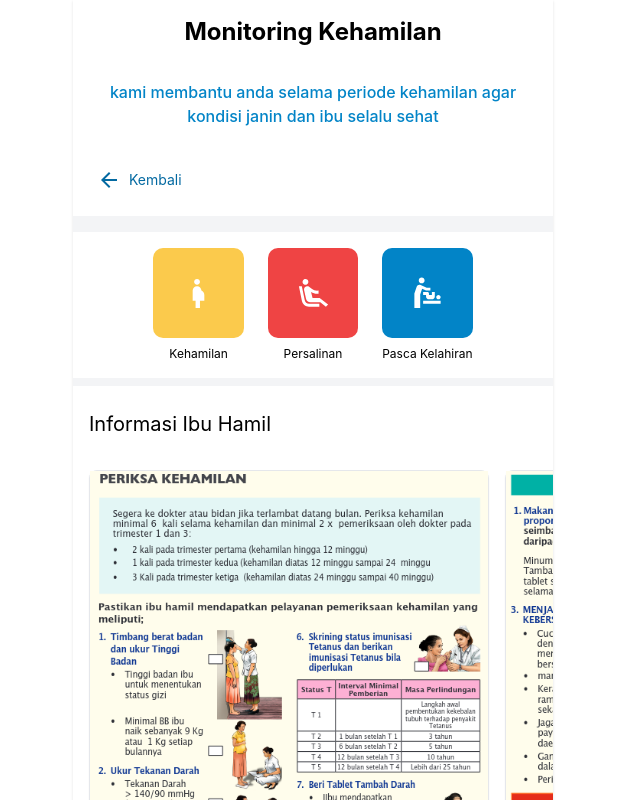
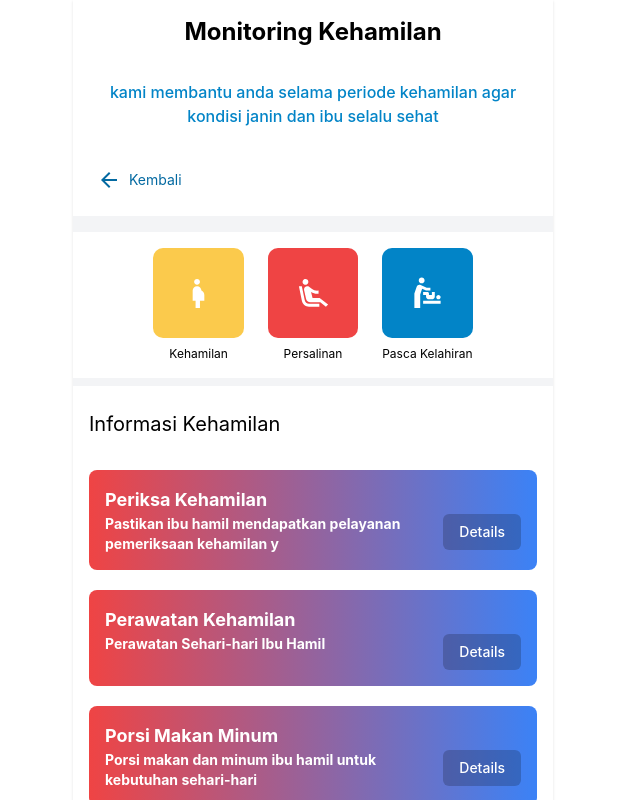
Before and after one commit to fikrianggara/kia-react, a React (Create React App) app: page /ibu-anak in a window 1280 px wide. Shown: the top 800 px of the page, without its empty margins (327-967 px from the left). Built offline with nearby package versions, Linux system fonts and the light colour scheme; what moment-with-locales-es6 would draw is missing.

Commit message:
update to modals

```diff
--- a/package.json
+++ b/package.json
@@ -5,6 +5,7 @@
   "dependencies": {
     "@emotion/react": "^11.10.4",
     "@emotion/styled": "^11.10.4",
+    "@headlessui/react": "^1.7.3",
     "@mui/icons-material": "^5.10.9",
     "@mui/material": "^5.10.10",
     "@testing-library/jest-dom": "^5.16.5",
--- /dev/null
+++ b/src/components/ibu-anak/InfoCard.js
@@ -0,0 +1,66 @@
+import { Fragment, useState } from 'react'
+import { Dialog, Transition } from '@headlessui/react'
+
+export const InfoCard = ({ title, description, children }) => {
+  let [isOpen, setIsOpen] = useState(false)
+
+  return (
+    <>
+      <div className="bg-gradient-to-r from-red-500 to-blue-500  rounded-lg text-white font-bold p-4 w-full">
+        <h3 className="w-64 text-start text-lg">
+          {title}
+        </h3>
+        <div className='flex text-sm justify-between'>
+          <p>{description}</p>
+          <div>
+            <button
+              type="button"
+              onClick={() => setIsOpen(true)}
+              className="rounded-md bg-black bg-opacity-20 px-4 py-2 text-sm font-medium text-white hover:bg-opacity-30 focus:outline-none focus-visible:ring-2 focus-visible:ring-white focus-visible:ring-opacity-75"
+            >
+              Details
+            </button>
+          </div>
+        </div>
+      </div>
+
+      <Transition appear show={isOpen} as={Fragment}>
+        <Dialog as="div" className="relative z-10" onClose={() => setIsOpen(false)}>
+          <Transition.Child
+            as={Fragment}
+            enter="ease-out duration-300"
+            enterFrom="opacity-0"
+            enterTo="opacity-100"
+            leave="ease-in duration-200"
+            leaveFrom="opacity-100"
+            leaveTo="opacity-0"
+          >
+            <div className="fixed inset-0 bg-black bg-opacity-25" />
+          </Transition.Child>
+
+          <div className="fixed inset-0 overflow-y-auto">
+            <div className="flex min-h-full items-center justify-center text-center">
+              <Transition.Child
+                as={Fragment}
+                enter="ease-out duration-300"
+                enterFrom="opacity-0 scale-95"
+                enterTo="opacity-100 scale-100"
+                leave="ease-in duration-200"
+                leaveFrom="opacity-100 scale-100"
+                leaveTo="opacity-0 scale-95"
+              >
+                <Dialog.Panel className="w-full max-w-md transform overflow-hidden  bg-white p-2 text-left align-middle shadow-xl transition-all">
+                  <div className="mt-2">
+                    <p className="text-sm text-gray-500">
+                      {children}
+                    </p>
+                  </div>
+                </Dialog.Panel>
+              </Transition.Child>
+            </div>
+          </div>
+        </Dialog>
+      </Transition>
+    </>
+  )
+}
--- a/src/pages/ibu-anak/index.js
+++ b/src/pages/ibu-anak/index.js
@@ -12,6 +12,7 @@ import IbuAnak1 from "../../assets/ibu-anak/1.png"
 import IbuAnak2 from "../../assets/ibu-anak/2.png"
 import IbuAnak3 from "../../assets/ibu-anak/3.png"
 import IbuAnak4 from "../../assets/ibu-anak/4.png"
+import { InfoCard } from "../../components/ibu-anak/InfoCard";
 
 export const MenuIbuAnak = ({ data }) => {
   const user = data[0] ? data[0] : null;
@@ -63,20 +64,28 @@ export const MenuIbuAnak = ({ data }) => {
       </main>
 
       <section className="space-y-4 bg-white py-6 mt-2">
-        <h1 className="px-4 text-xl text-black">Informasi Ibu Hamil</h1>
-        <div className="overflow-x-scroll space-x-4 text-transparent p-4 flex align-middle">
+        <h1 className="px-4 text-xl text-black">Informasi Kehamilan</h1>
+        <div className="gap-5 text-transparent p-4 flex flex-col align-middle">
+          <InfoCard title="Periksa Kehamilan" description="Pastikan ibu hamil mendapatkan pelayanan pemeriksaan kehamilan y">
             <div className="w-full min-w-[400px] border shadow-sm rounded-lg text-white font-bold text-center">
               <img src={IbuAnak1} alt="Ilustrasi" />
             </div>
+          </InfoCard>
+          <InfoCard title="Perawatan Kehamilan" description="Perawatan Sehari-hari Ibu Hamil">
             <div className="w-full min-w-[400px] border shadow-sm rounded-lg text-white font-bold  text-center">
               <img src={IbuAnak2} alt="Ilustrasi" />
             </div>
-          <div className="w-full min-h-[400px] border shadow-sm rounded-lg text-white font-bold  text-center">
+          </InfoCard>
+          <InfoCard title="Porsi Makan Minum" description="Porsi makan dan minum ibu hamil untuk kebutuhan sehari-hari">
+            <div className="w-full min-w-[400px] border shadow-sm rounded-lg text-white font-bold  text-center">
               <img src={IbuAnak3} alt="Ilustrasi" />
             </div>
+          </InfoCard>
+          <InfoCard title="Persalinan" description="Persiapan melahirkan (Persalinan)">
             <div className="w-full min-w-[400px] border shadow-sm rounded-lg text-white font-bold  text-center">
               <img src={IbuAnak4} alt="Ilustrasi" />
             </div>
+          </InfoCard>
         </div>
       </section>
 
--- /dev/null
+++ b/src/pages/ibu-anak/informasi/index.js
@@ -0,0 +1,7 @@
+export const InformasiPage = () => {
+  return (
+    <div>
+
+    </div>
+  )
+}
--- a/src/pages/ibu-anak/kehamilan/Dashboard.js
+++ b/src/pages/ibu-anak/kehamilan/Dashboard.js
@@ -1,10 +1,9 @@
+import { Link } from "react-router-dom";
+import { useParams } from "react-router-dom";
+import moment from "moment-with-locales-es6";
 import React, { useState, useEffect } from "react";
-import { useParams } from "react-router-dom";
-import {
-  getPregnancyDataByUserId,
-  getCheckUpListDataByPatientId,
-} from "../../../api/data";
 import { showFormattedDate } from "../../../utils/index";
+import { getPregnancyDataByUserId, getCheckUpListDataByPatientId, } from "../../../api/data";
 import {
   AccountCircle,
   MonitorHeart,
@@ -14,8 +13,7 @@ import {
   CalendarToday,
   Equalizer,
 } from "@mui/icons-material";
-import { Link } from "react-router-dom";
-import moment from "moment-with-locales-es6";
+
 moment.locale("id");
 
 export const Dashboard = ({ data }) => {
@@ -164,10 +162,7 @@ export const Dashboard = ({ data }) => {
                   <li className="mb-6 sm:mb-0 flex-col text-center justify-center items-center">
                     <div className="flex items-center text-center justify-center">
                       <div className="flex z-10 justify-center items-center w-6 h-6 bg-sky-200 rounded-full ring-2 ring-sky-400 dark:bg-sky-900  dark:ring-gray-900 shrink-0">
-                        <MonitorHeart
-                          fontSize="xsmall"
-                          className="text-sky-600"
-                        ></MonitorHeart>
+                        <MonitorHeart fontSize="xsmall" className="text-sky-600" />
                       </div>
                       <div className="flex w-full bg-sky-200 h-0.5 dark:bg-gray-700"></div>
                     </div>
@@ -180,10 +175,7 @@ export const Dashboard = ({ data }) => {
                   <li className="relative mb-6 sm:mb-0">
                     <div className="flex items-center">
                       <div className="flex z-10 justify-center items-center w-6 h-6 bg-sky-200 rounded-full ring-2 ring-sky-400 dark:bg-sky-900  dark:ring-gray-900 shrink-0">
-                        <MonitorHeart
-                          fontSize="xsmall"
-                          className="text-sky-600"
-                        ></MonitorHeart>
+                        <MonitorHeart fontSize="xsmall" className="text-sky-600" />
                       </div>
                       <div className="flex w-full bg-sky-200 h-0.5 dark:bg-gray-700"></div>
                     </div>
@@ -196,10 +188,7 @@ export const Dashboard = ({ data }) => {
                   <li className="relative mb-6 sm:mb-0">
                     <div className="flex items-center">
                       <div className="flex z-10 justify-center items-center w-6 h-6 bg-sky-200 rounded-full ring-2 ring-sky-400 dark:bg-sky-900  dark:ring-gray-900 shrink-0">
-                        <MonitorHeart
-                          fontSize="xsmall"
-                          className="text-sky-600"
-                        ></MonitorHeart>
+                        <MonitorHeart fontSize="xsmall" className="text-sky-600" />
                       </div>
                       <div className="flex w-full bg-gray-200 h-0.5 dark:bg-gray-700"></div>
                     </div>
@@ -212,12 +201,8 @@ export const Dashboard = ({ data }) => {
                   <li className="relative mb-6 sm:mb-0">
                     <div className="flex items-center">
                       <div className="flex z-10 justify-center items-center w-6 h-6 bg-gray-200 rounded-full ring-0 ring-white dark:bg-sky-900 sm:ring-8 dark:ring-gray-900 shrink-0">
-                        <MonitorHeart
-                          fontSize="xsmall"
-                          className="text-gray-600"
-                        ></MonitorHeart>
+                        <MonitorHeart fontSize="xsmall" className="text-gray-600" />
                       </div>
-                      {/* <div className="flex w-full bg-gray-200 h-0.5 dark:bg-gray-700 "></div> */}
                     </div>
                     <div className="mt-3 sm:pr-8 -ml-[20%]">
                       <span className="block mb-2 font-normal leading-none text-gray-400 dark:text-gray-500">
@@ -225,36 +210,6 @@ export const Dashboard = ({ data }) => {
                       </span>
                     </div>
                   </li>
-                  {/* <li className="relative mb-6 sm:mb-0">
-                  <div className="flex items-center">
-                    <div className="flex z-10 justify-center items-center w-6 h-6 bg-gray-200 rounded-full ring-0 ring-white dark:bg-sky-900 sm:ring-8 dark:ring-gray-900 shrink-0">
-                      <MonitorHeart
-                        fontSize="xsmall"
-                        className="text-gray-600"
-                      ></MonitorHeart>
-                    </div>
-                  </div>
-                  <div className="mt-3 sm:pr-8 -ml-[20%]">
-                    <span className="block mb-2 font-normal leading-none text-gray-400 dark:text-gray-500">
-                      Trimester 3
-                    </span>
-                  </div>
-                </li> */}
-                  {/* <li className="relative mb-6 sm:mb-0">
-                  <div className="flex items-center">
-                    <div className="flex z-10 justify-center items-center w-6 h-6 bg-gray-200 rounded-full ring-0 ring-white dark:bg-sky-900 sm:ring-8 dark:ring-gray-900">
-                      <MonitorHeart
-                        fontSize="xsmall"
-                        className="text-gray-600"
-                      ></MonitorHeart>
-                    </div>
-                  </div>
-                  <div className="mt-3">
-                    <span className="block mb-2 font-normal leading-none text-gray-400 dark:text-gray-500">
-                      Kelahiran
-                    </span>
-                  </div>
-                </li> */}
                 </ol>
                 {/* timeline graph end */}
               </div>
@@ -272,7 +227,7 @@ export const Dashboard = ({ data }) => {
                 <li key={checkup.id}>
                   <div className="p-6 space-y-2 max-w-md m-auto border rounded-lg dark:bg-gray-800 dark:border-gray-700">
                     <div className="flex items-center space-x-2">
-                      <MonitorHeart className="text-sky-800"></MonitorHeart>
+                      <MonitorHeart className="text-sky-800" />
                       <a href="#">
                         <h3 className="text-lg font-semibold tracking-tight  dark:text-white text-sky-800">
                           Pemeriksaan{" "}
```
Also changed, not shown: 1 other file (tests, documents, lock files or other folders). Lines whose indentation alone changed are shown as unchanged.
